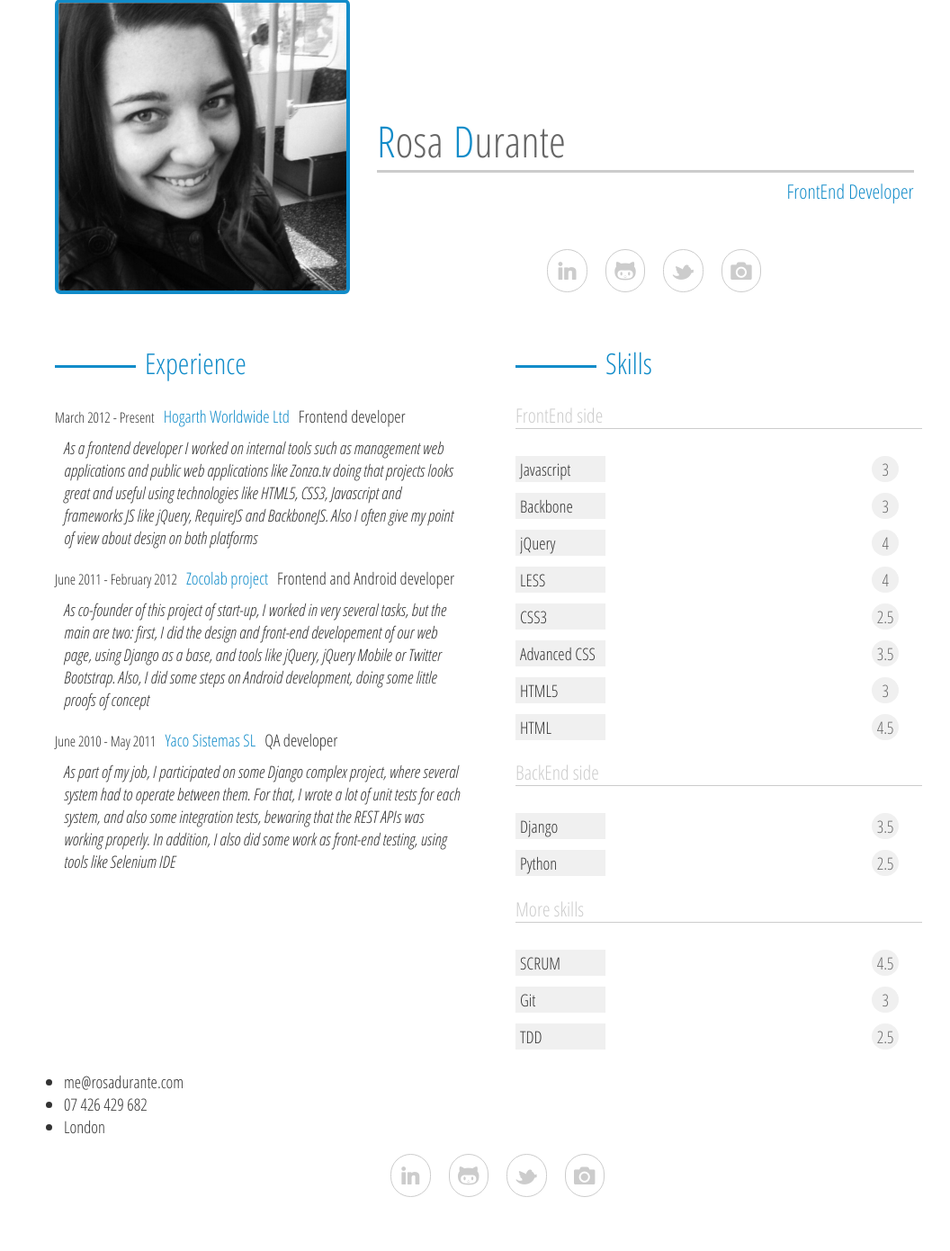
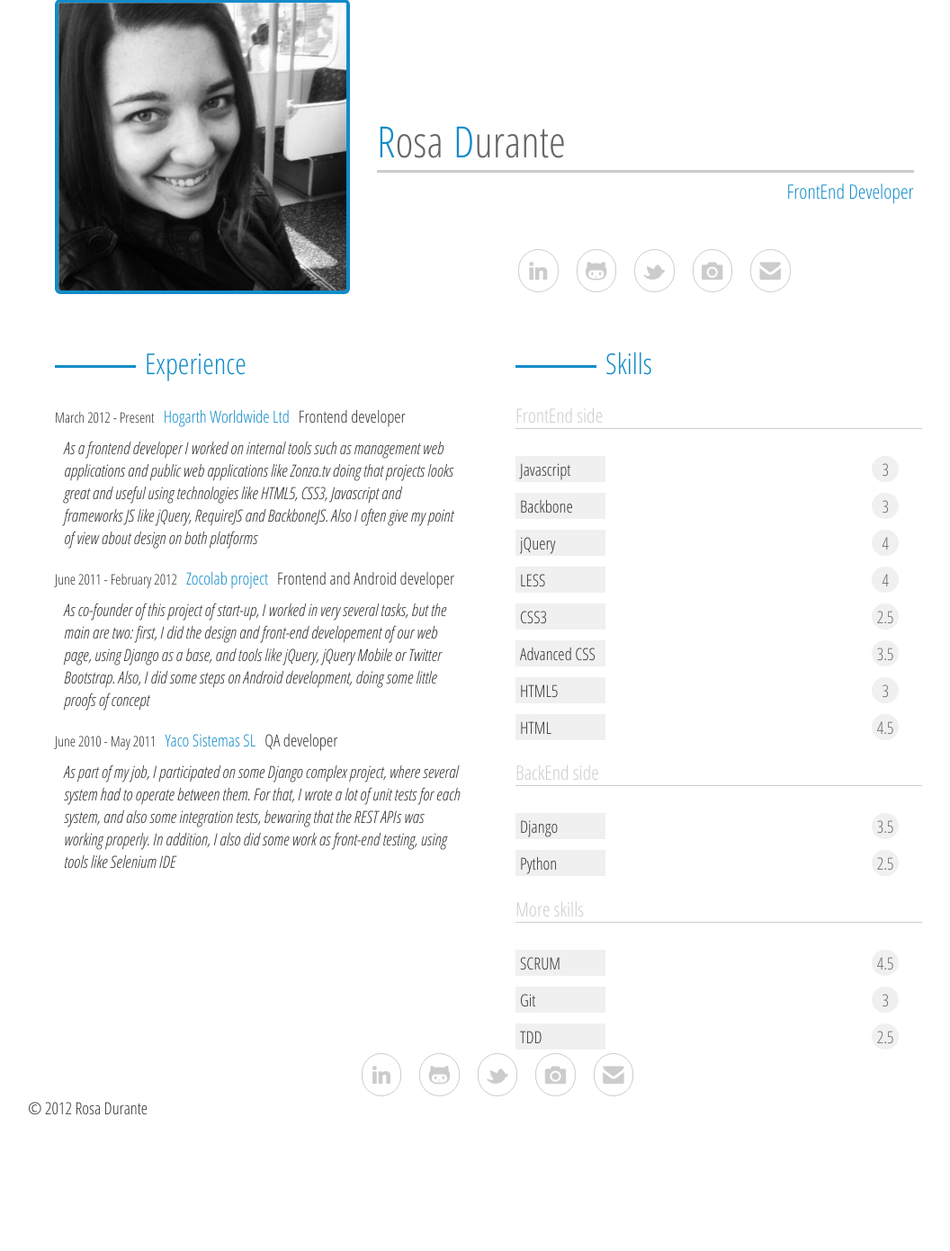
Before and after one commit to rosUnix/rosadurante, a Django app: page / in a window 1280 px wide. Shown: the part 61-1452 px from the top of the page at 90% size, without its empty margins (97-1153 px from the left). After the commit the page ends 1301 px from the top, so only its background shows below. Run offline with Django 3.2, Linux system fonts and the light colour scheme; style sheets or scripts are compiled from the project's sources; some libraries are stand-ins or nearby versions.

Commit message:
Adding email in icons section and added copyright

```diff
--- a/website/templates/inc.footer.html
+++ b/website/templates/inc.footer.html
@@ -1,11 +1,4 @@
 <div class="wrapper-footer">
-	<div class="contact-details-wrapper">
-		<ul class="contact-details">
-			{% for detail in contact_details %}
-				{% include "website/contact_detail.html" %}
-			{% endfor %}
-		</ul>
-	</div>
 	<div class="social-networks-wrapper">
 		<ul class="social-networks">
 			{% for network in social_networks %}
@@ -14,6 +7,6 @@
 		</ul>
 	</div>
 	<div class="copyright">
-		<span>{{ copyright }}</span>
+		<span>&copy {{ copyright }}</span>
 	</div>
 </div>
--- a/website/views.py
+++ b/website/views.py
@@ -10,17 +10,7 @@ def index(request):
 		'last_name': 'Durante',
 		'position': 'FrontEnd Developer',
 		'main_picture':  'img/picture.png',
-		'description': '',
-		'contact_details': [{
-			'type': 'email',
-			'value': 'me@rosadurante.com'
-		}, {
-			'type': 'phone',
-			'value': '07 426 429 682'
-		}, {
-			'type': 'city',
-			'value': 'London'
-		}]
+		'copyright': ' 2012 Rosa Durante',
 	}
 
 	return render(request, "website/index.html", context)
@@ -32,22 +22,22 @@ def social_networks(request):
 		'social_name': 'linkedin',
 		'url_base': 'http://www.linkedin.com/in/',
 		'username': 'rdurantelerate',
-		'icon': '/static/img/linkedin_icon.png'
 	}, {
 		'social_name': 'github',
 		'url_base': 'http://github.com/',
 		'username': 'rosunix',
-		'icon': '/static/img/github_icon.png'
 	}, {
 		'social_name': 'twitter',
 		'url_base': 'http://www.twitter.com/',
 		'username': 'rosunix',
-		'icon': '/static/img/twitter_icon.png'
 	}, {
 		'social_name': 'camera',
 		'url_base': 'http://instagram.com/',
 		'username': 'rosunix',
-		'icon': '/static/img/instagram_icon.png'
+	}, {
+		'social_name': 'envelope-alt',
+		'url_base': 'mailto:',
+		'username': 'me@rosadurante.com',
 	}]
 
 	return HttpResponse(json.dumps(context), 'application/json')
```
